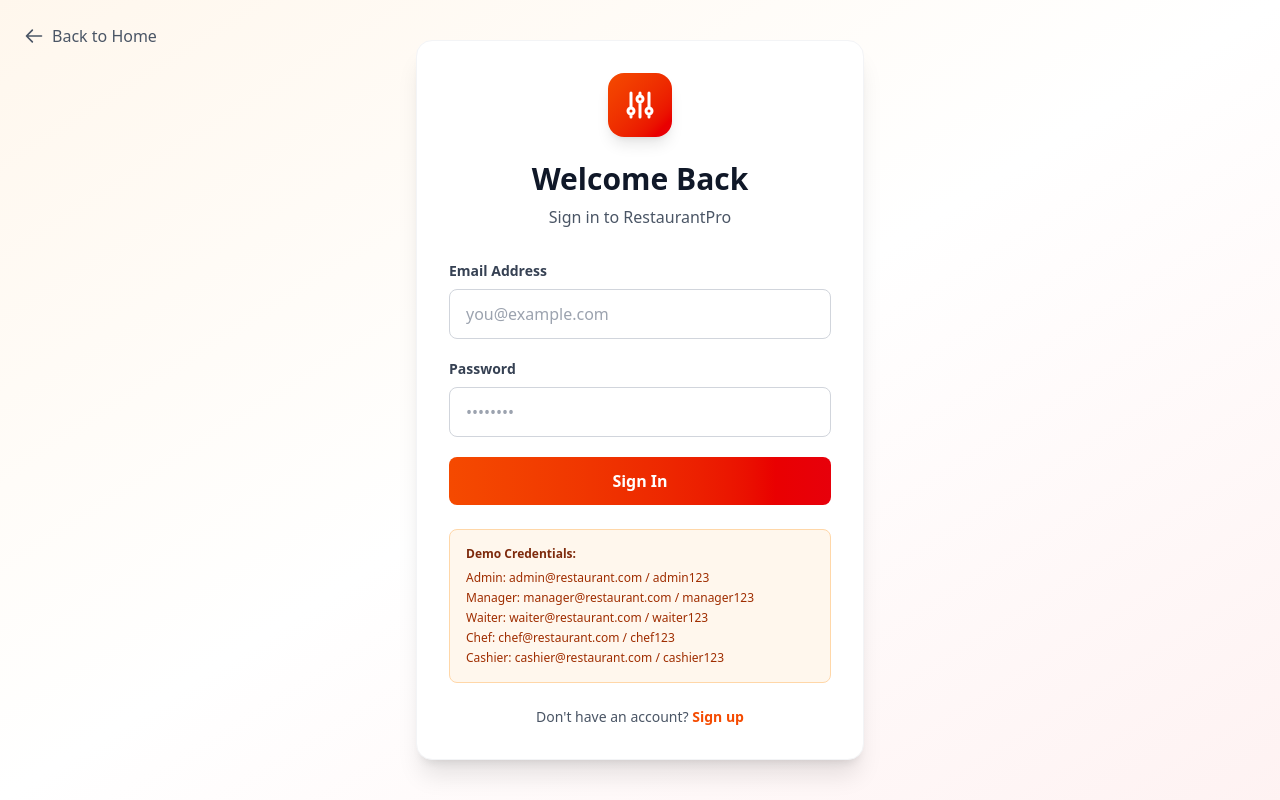
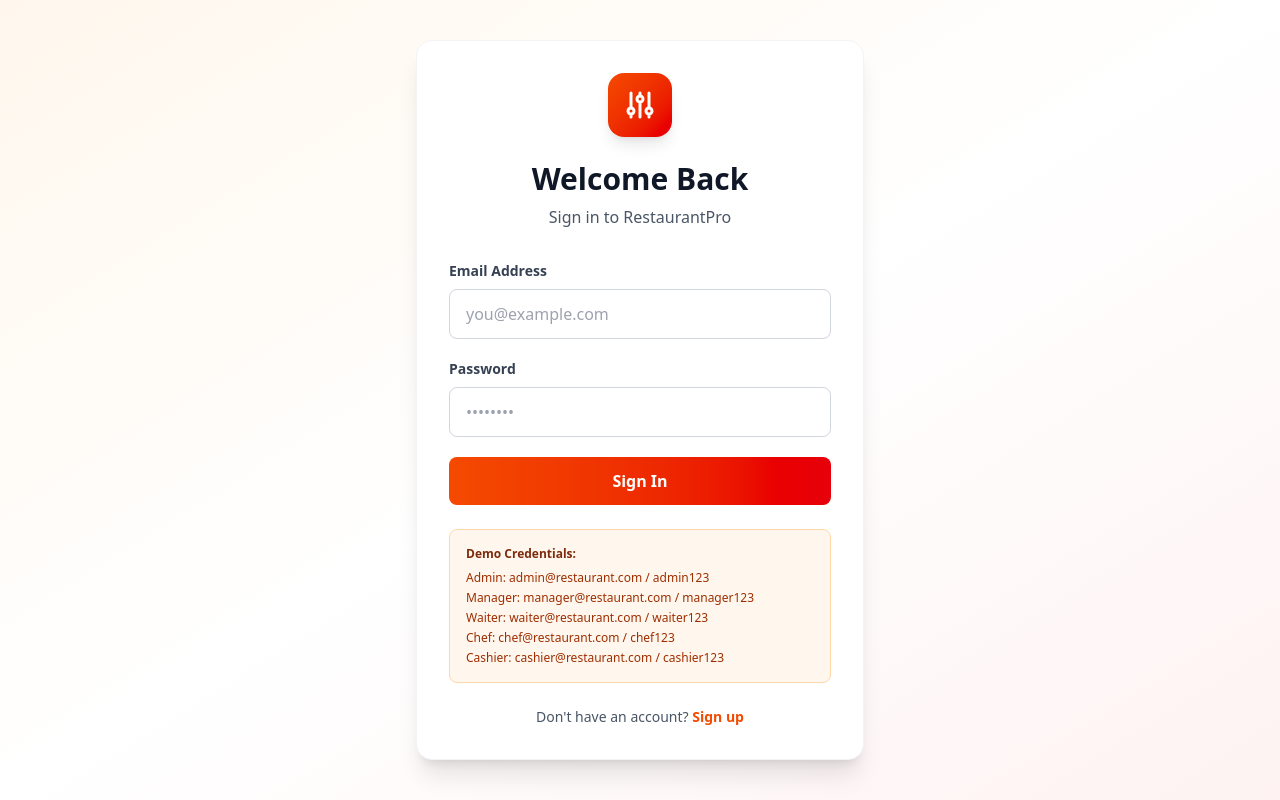
Before and after one commit to raza9200/pos, a Next.js app: page /login in a window 1280 px wide. Built offline with nearby package versions, Linux system fonts and the light colour scheme; no server answers.

Commit message:
feat: Remove 'Back to Home' link from the login page

```diff
--- a/src/app/login/page.tsx
+++ b/src/app/login/page.tsx
@@ -36,17 +36,6 @@
 
   return (
     <div className="min-h-screen flex items-center justify-center bg-gradient-to-br from-orange-50 via-white to-red-50">
-      {/* Back to Home */}
-      <Link
-        href="/"
-        className="absolute top-6 left-6 flex items-center gap-2 text-gray-600 hover:text-gray-900 transition-colors"
-      >
-        <svg className="w-5 h-5" fill="none" viewBox="0 0 24 24" stroke="currentColor">
-          <path strokeLinecap="round" strokeLinejoin="round" strokeWidth={2} d="M10 19l-7-7m0 0l7-7m-7 7h18" />
-        </svg>
-        <span className="font-medium">Back to Home</span>
-      </Link>
-
       <div className="max-w-md w-full mx-4">
         {/* Card */}
         <div className="bg-white rounded-2xl shadow-xl p-8 border border-gray-100">
```
